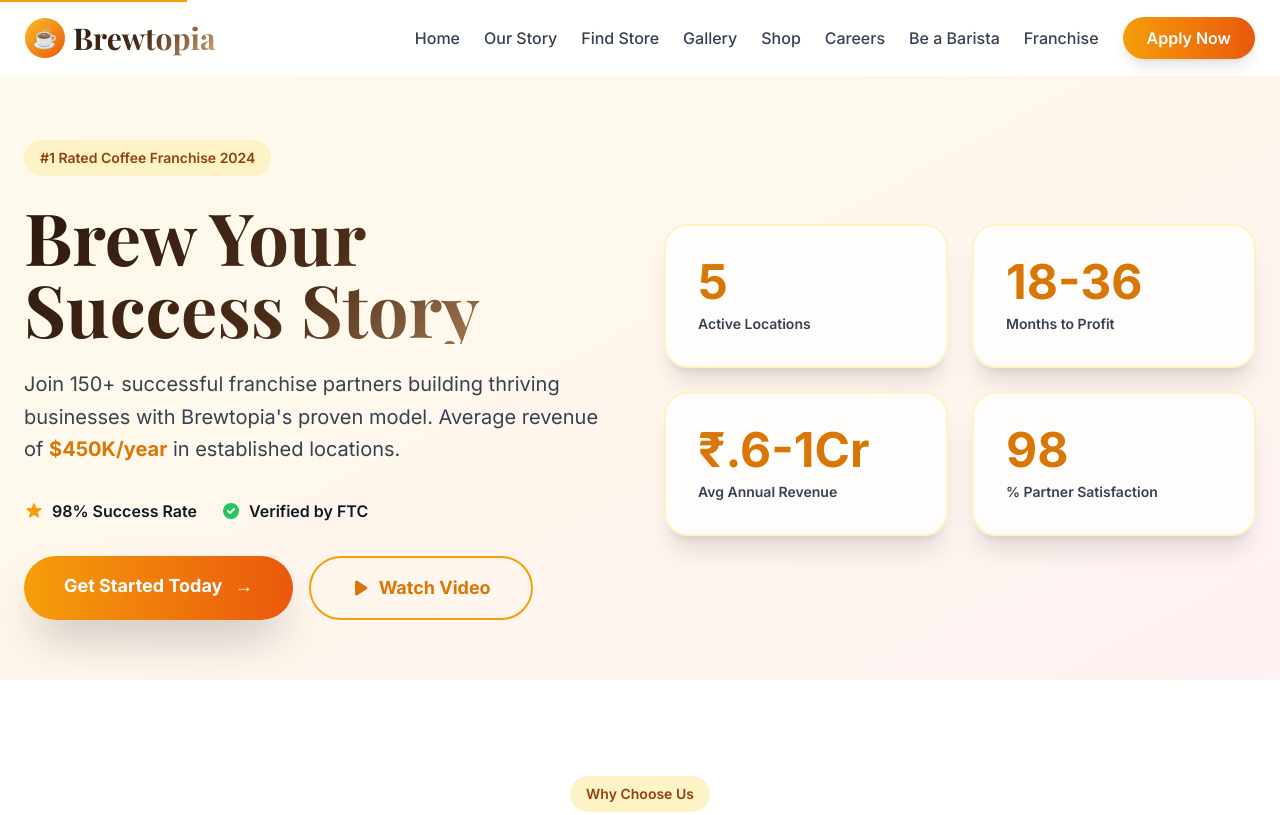
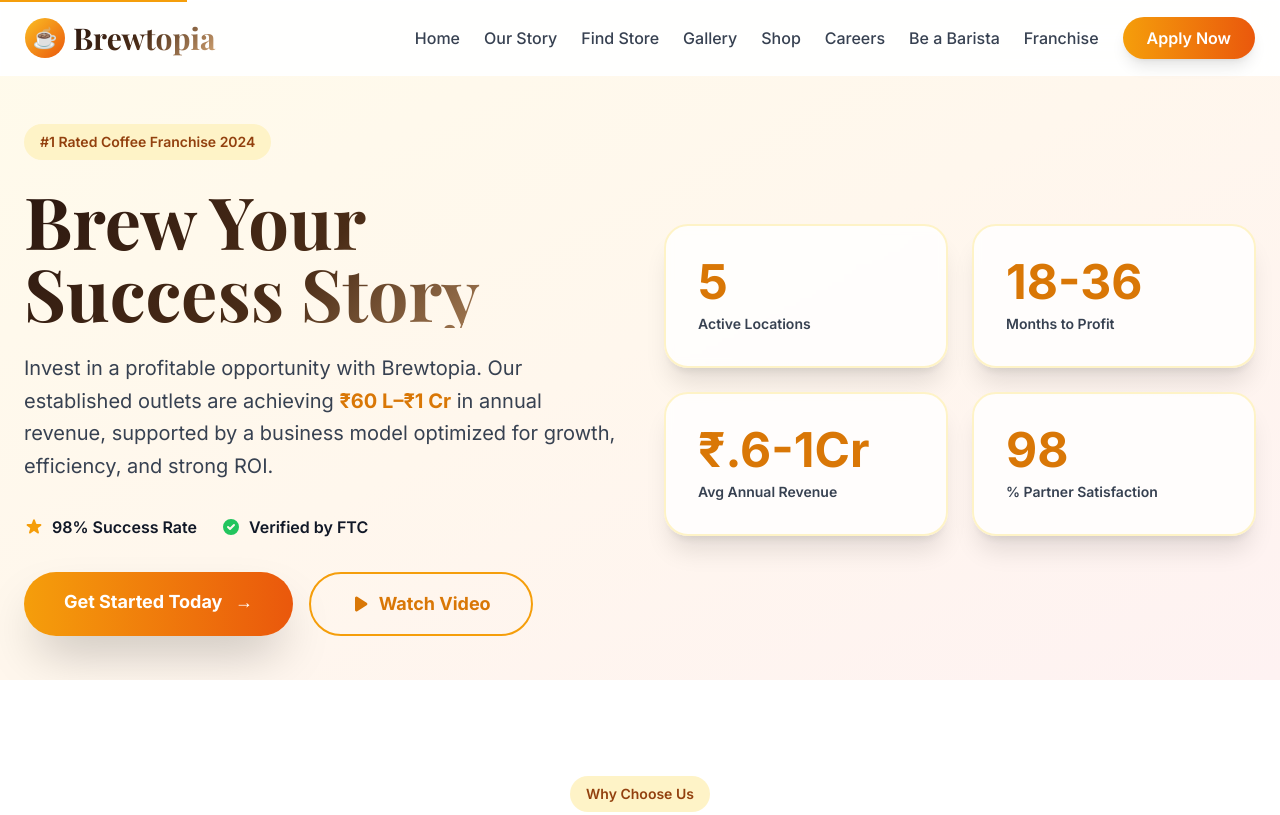
Before and after one commit to kksonidev/coffee, a plain HTML site: page index.html in a window 1280 px wide. Shown: the top 815 px of the page. Drawn offline with nearby package versions, Linux system fonts and the light colour scheme.

Commit message:
Update index.html

```diff
--- a/index.html
+++ b/index.html
@@ -217,8 +217,9 @@
                        </h2>
 
                        <p class="text-xl text-gray-700 mb-8 leading-relaxed">
-                           Join 150+ successful franchise partners building thriving businesses with Brewtopia's proven model. Average revenue of <span class="font-bold text-amber-600">$450K/year</span> in established locations.
+                           Invest in a profitable opportunity with Brewtopia. Our established outlets are achieving <span class="font-bold text-amber-600">₹60 L–₹1 Cr</span> in annual revenue, supported by a business model optimized for growth, efficiency, and strong ROI.
                        </p>
+
 
                        <!-- Trust Indicators -->
                        <div class="flex flex-wrap gap-6 mb-8">
```
